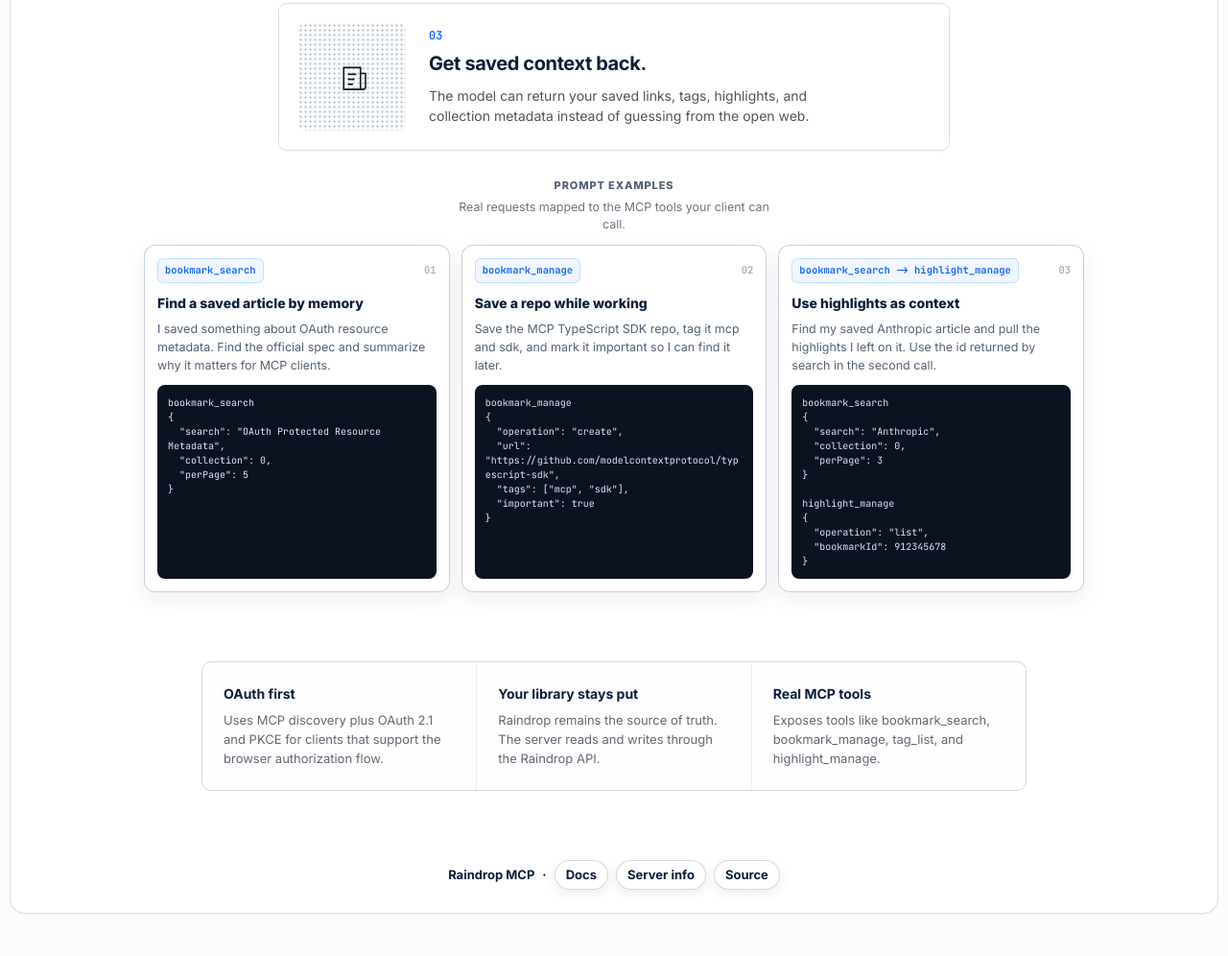
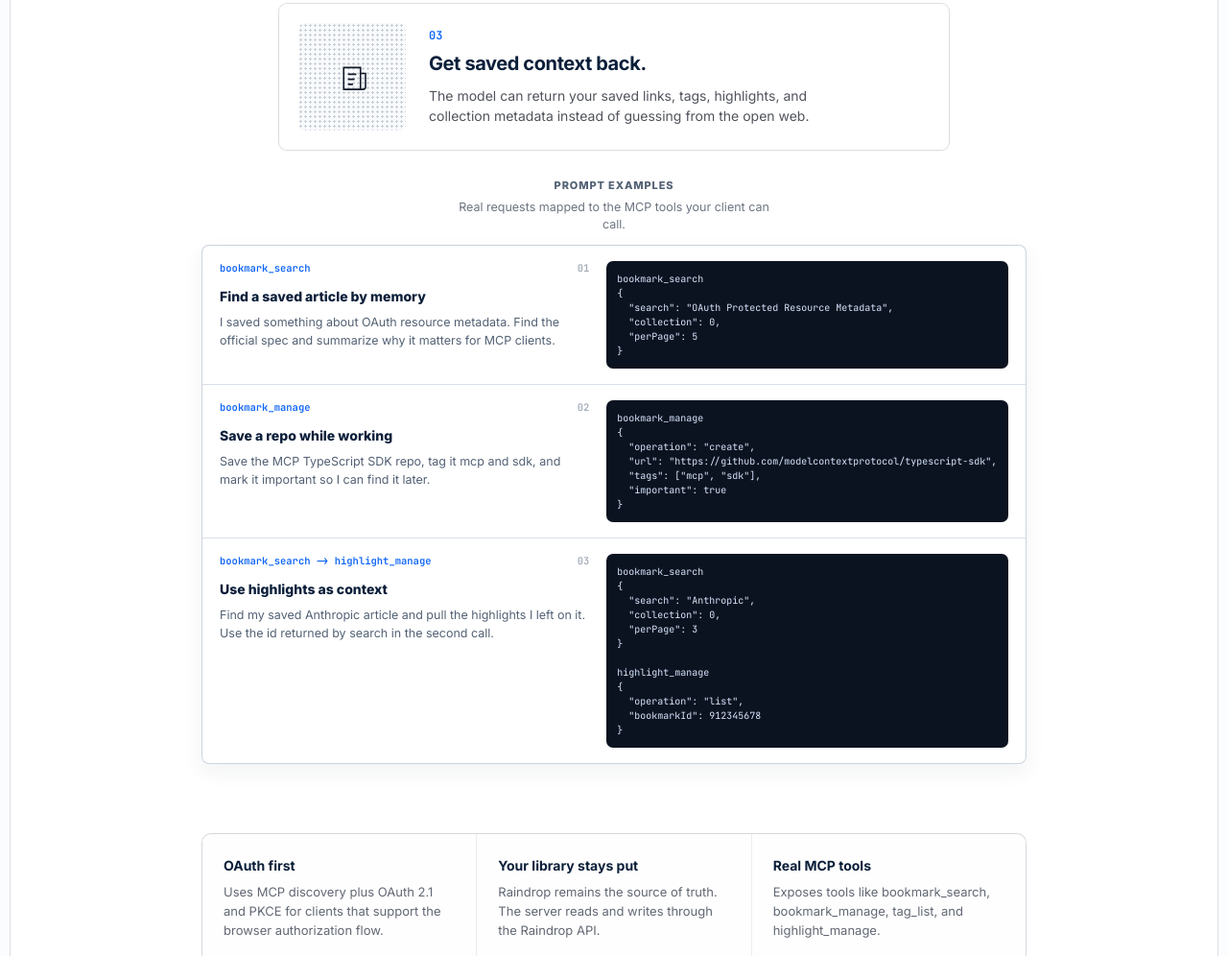
Before and after one commit to Aarekaz/raindrop-mcp, a website: page public/index.html in a window 1280 px wide. Shown: the part 1375-2371 px from the top of the page at 96% size. Before the commit the page ends 2337 px from the top, so only its background shows below. Drawn offline with Linux system fonts and the light colour scheme.

Commit message:
style: simplify prompt examples layout

```diff
--- a/public/index.html
+++ b/public/index.html
@@ -516,7 +516,7 @@
     .examples {
       position: relative;
       z-index: 1;
-      width: min(980px, calc(100vw - 32px));
+      width: min(860px, calc(100vw - 32px));
       margin: 28px auto 0;
     }
 
@@ -542,20 +542,27 @@
     }
 
     .example-grid {
+      overflow: hidden;
+      border: 1px solid rgba(184, 196, 212, 0.72);
+      border-radius: 8px;
+      background: rgba(255, 255, 255, 0.96);
+      box-shadow: 0 8px 22px rgba(11, 31, 58, 0.06);
+    }
+
+    .example-card {
       display: grid;
-      grid-template-columns: repeat(3, minmax(0, 1fr));
-      gap: 12px;
-    }
-
-    .example-card {
-      display: flex;
-      flex-direction: column;
+      grid-template-columns: minmax(0, 0.92fr) minmax(280px, 1fr);
+      gap: 18px;
+      align-items: stretch;
       min-width: 0;
-      padding: 13px;
-      border: 1px solid rgba(184, 196, 212, 0.78);
-      border-radius: 12px;
-      background: rgba(255, 255, 255, 0.96);
-      box-shadow: 0 8px 22px rgba(11, 31, 58, 0.07);
+      padding: 16px 18px;
+      border-bottom: 1px solid rgba(184, 196, 212, 0.54);
+      background: transparent;
+      box-shadow: none;
+    }
+
+    .example-card:last-child {
+      border-bottom: 0;
     }
 
     .example-card-top {
@@ -566,12 +573,12 @@
       margin-bottom: 10px;
     }
 
+    .example-copy {
+      min-width: 0;
+    }
+
     .example-tool {
       overflow: hidden;
-      padding: 4px 7px;
-      border: 1px solid rgba(11, 99, 246, 0.18);
-      border-radius: 6px;
-      background: rgba(11, 99, 246, 0.06);
       color: var(--blue);
       font-family: var(--font-mono);
       font-size: 10.5px;
@@ -603,12 +610,10 @@
     }
 
     .example-call {
-      flex: 1;
-      min-height: 136px;
       max-width: 100%;
       overflow-x: auto;
       padding: 11px;
-      border-radius: 8px;
+      border-radius: 7px;
       background: #0c1320;
       color: #d9e7ff;
       font-family: var(--font-mono);
@@ -1243,12 +1248,11 @@
         margin-top: 18px;
       }
 
-      .example-grid {
+      .example-card {
         grid-template-columns: 1fr;
-      }
-
-      .example-card {
+        gap: 11px;
         min-height: 0;
+        padding: 15px;
       }
 
       .example-call {
@@ -1432,12 +1436,14 @@
           </div>
           <div class="example-grid">
             <article class="example-card">
+              <div class="example-copy">
                 <div class="example-card-top">
                   <span class="example-tool">bookmark_search</span>
                   <span class="example-number">01</span>
                 </div>
                 <h3>Find a saved article by memory</h3>
                 <p>I saved something about OAuth resource metadata. Find the official spec and summarize why it matters for MCP clients.</p>
+              </div>
               <pre class="example-call">bookmark_search
 {
   "search": "OAuth Protected Resource Metadata",
@@ -1446,12 +1452,14 @@
 }</pre>
             </article>
             <article class="example-card">
+              <div class="example-copy">
                 <div class="example-card-top">
                   <span class="example-tool">bookmark_manage</span>
                   <span class="example-number">02</span>
                 </div>
                 <h3>Save a repo while working</h3>
                 <p>Save the MCP TypeScript SDK repo, tag it mcp and sdk, and mark it important so I can find it later.</p>
+              </div>
               <pre class="example-call">bookmark_manage
 {
   "operation": "create",
@@ -1461,12 +1469,14 @@
 }</pre>
             </article>
             <article class="example-card">
+              <div class="example-copy">
                 <div class="example-card-top">
                   <span class="example-tool">bookmark_search -> highlight_manage</span>
                   <span class="example-number">03</span>
                 </div>
                 <h3>Use highlights as context</h3>
                 <p>Find my saved Anthropic article and pull the highlights I left on it. Use the id returned by search in the second call.</p>
+              </div>
               <pre class="example-call">bookmark_search
 {
   "search": "Anthropic",
```
Lines whose indentation alone changed are shown as unchanged.
